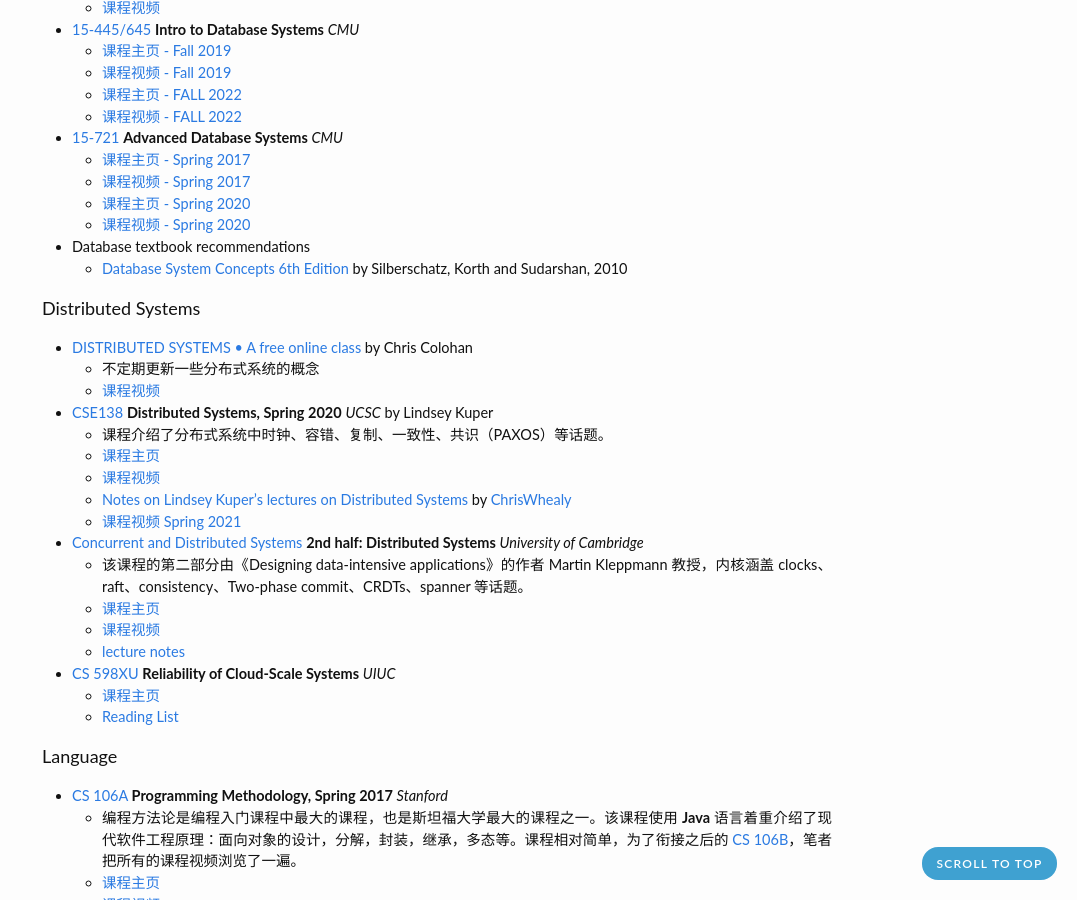
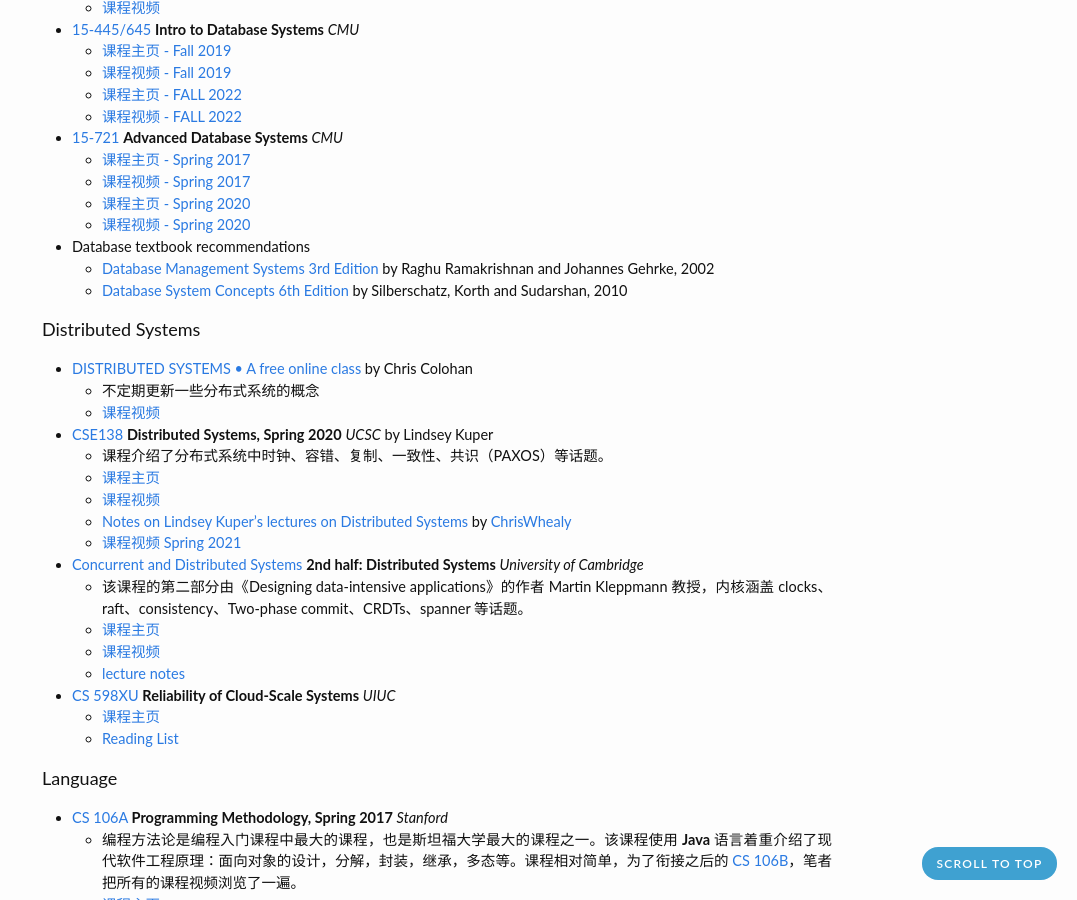
Before and after one commit to zhjwpku/zhjwpku.github.io, a Jekyll site: the page built from _posts/2018-09-16-awesome-cs-courses.md, in a window 1280 px wide and 900 px high, scrolled down 1622 px. Shown: the whole window, without its empty margins (203-1280 px from the left). Built offline with Jekyll 4.4.1, drawn with Linux system fonts in a browser that asks for light colours; comment, search, counter and statistics services are not loaded.

Commit message:
Database Management Systems, 3rd Edition
Signed-off-by: Zhao Junwang <zhjwpku@gmail.com>

```diff
--- a/_posts/2018-09-16-awesome-cs-courses.md
+++ b/_posts/2018-09-16-awesome-cs-courses.md
@@ -87,6 +87,7 @@
   - [课程主页 - Spring 2020](https://15721.courses.cs.cmu.edu/spring2020/schedule.html)
   - [课程视频 - Spring 2020](https://www.youtube.com/playlist?list=PLSE8ODhjZXjasmrEd2_Yi1deeE360zv5O)
 - Database textbook recommendations
+  - [Database Management Systems 3rd Edition](https://www.amazon.com/Database-Management-Systems-Raghu-Ramakrishnan/dp/0072465638) by Raghu Ramakrishnan and Johannes Gehrke, 2002
   - [Database System Concepts 6th Edition](https://www.amazon.com/dp/0073523321) by Silberschatz, Korth and Sudarshan, 2010
 
 #### Distributed Systems
```
